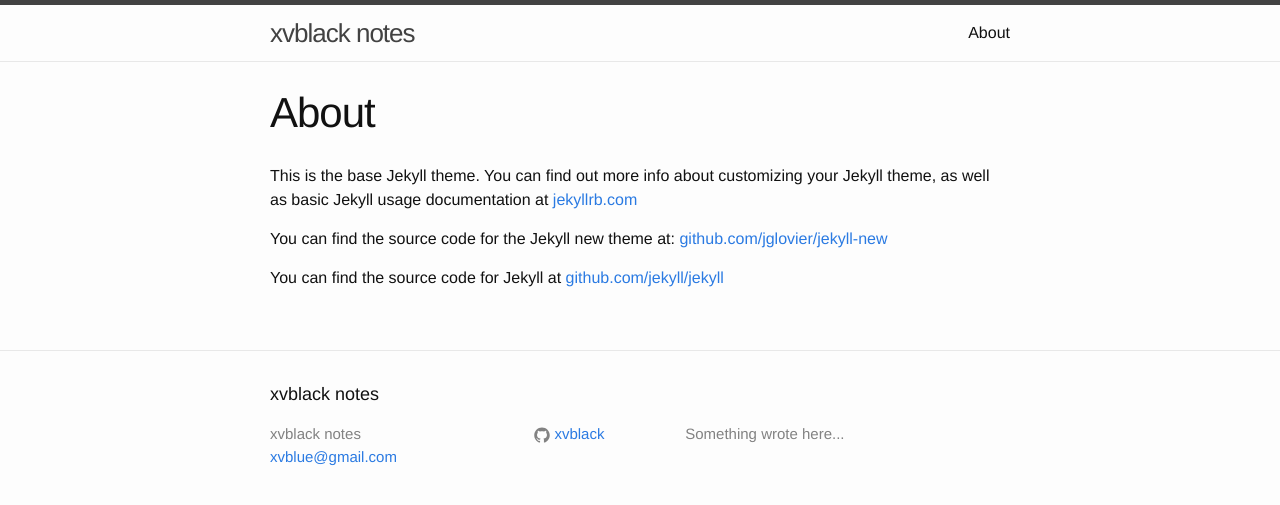
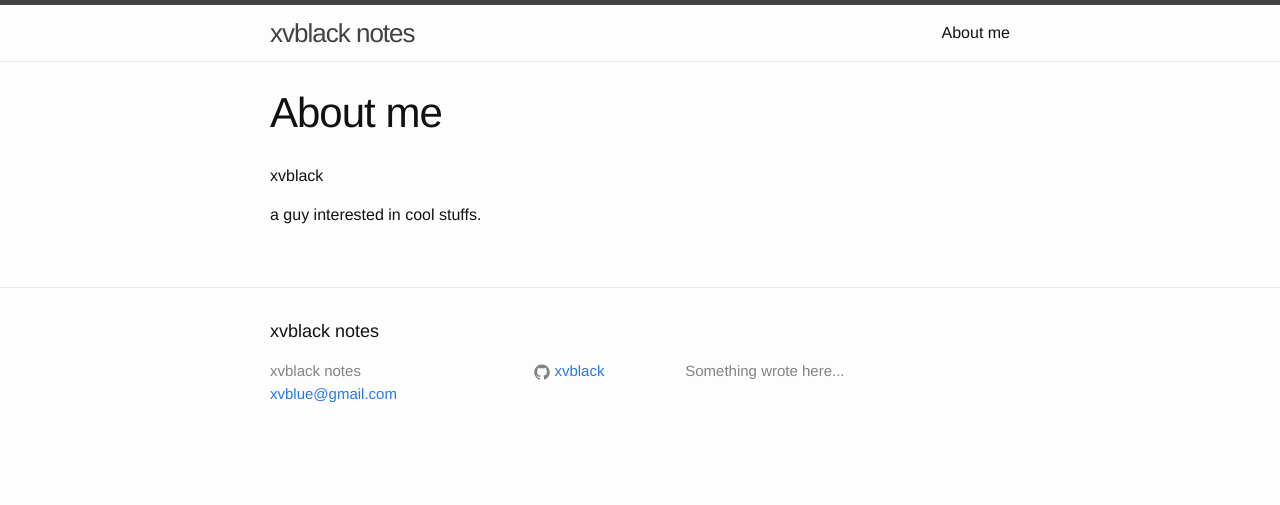
Before and after one commit to xvblack/xvblack.github.io, a Jekyll site: the page built from about.md, in a window 1280 px wide. Shown: the top 505 px of the page. Built offline with Jekyll 4.4.1, drawn with Linux system fonts in a browser that asks for light colours.

Commit message:
Updated about

```diff
--- a/about.md
+++ b/about.md
@@ -1,11 +1,9 @@
 ---
 layout: page
-title: About
+title: About me
 permalink: /about/
 ---
 
-This is the base Jekyll theme. You can find out more info about customizing your Jekyll theme, as well as basic Jekyll usage documentation at [jekyllrb.com](http://jekyllrb.com/)
+xvblack
 
-You can find the source code for the Jekyll new theme at: [github.com/jglovier/jekyll-new](https://github.com/jglovier/jekyll-new)
-
-You can find the source code for Jekyll at [github.com/jekyll/jekyll](https://github.com/jekyll/jekyll)
+a guy interested in cool stuffs.
```
